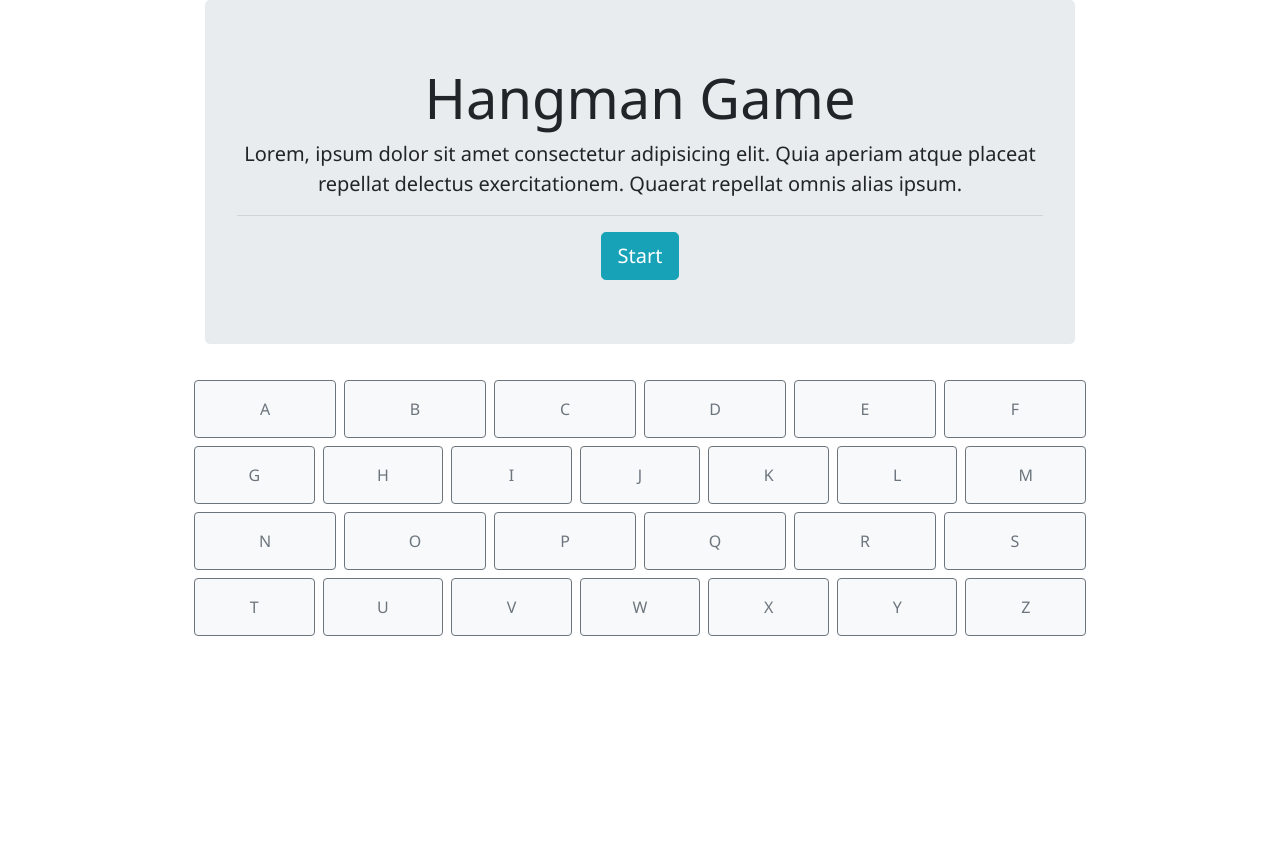
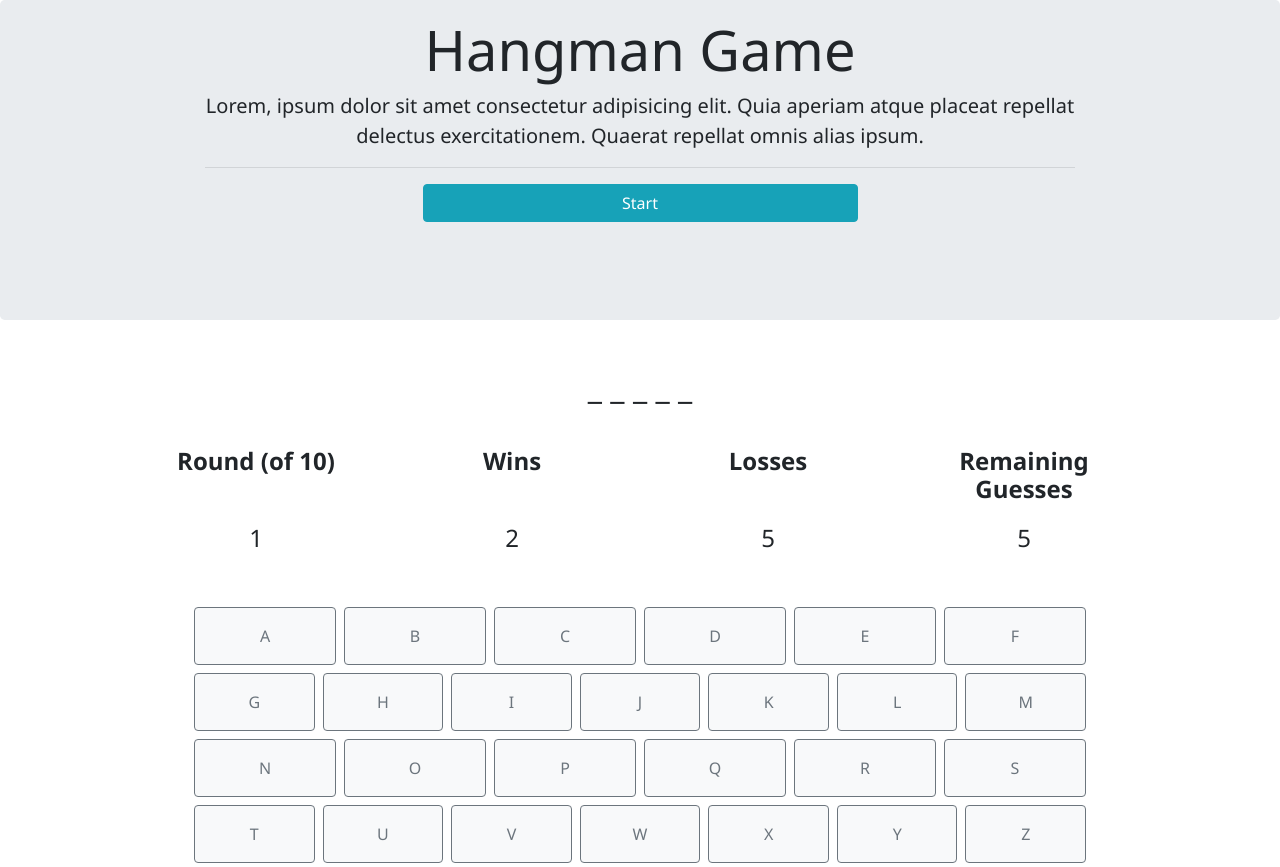
Before and after one commit to DevMike42/Hangman, a plain HTML site: page index.html in a window 1280 px wide. Before the commit the page ends 800 px from the top, so only its background shows below. Drawn offline with nearby package versions, Linux system fonts and the light colour scheme.

Commit message:
Updated UI / Game values

```diff
--- a/index.html
+++ b/index.html
@@ -17,17 +17,63 @@
 
 <body>
 
-  <div class="container">
-
-    <div class="jumbotron text-center">
+  <!-- Header Section -->
+  <div class="jumbotron text-center py-3">
+    <section class="container">
       <h1 class="display-4">Hangman Game</h1>
       <p class="lead">Lorem, ipsum dolor sit amet consectetur adipisicing elit. Quia aperiam atque placeat repellat
         delectus exercitationem. Quaerat repellat omnis alias ipsum.</p>
       <hr>
-      <a href="#" class="btn btn-info btn-lg">Start</a>
+      <div id="btn-and-alert" class="w-50 m-auto">
+        <a href="#" class="btn btn-info btn-block">Start</a>
+        <div class="alert alert-success mt-3 invisible">
+          test
+        </div>
+      </div>
+    </section>
+  </div>
+
+  <!-- Game Values Section -->
+  <section id="game-values" class="container">
+    <div class="row py-3">
+      <div id="word" class=" w-100 text-center">
+        <h2>_ _ _ _ _ </h2>
+      </div>
     </div>
+    <div class="row pt-3">
+      <div class="col">
+        <h4><strong>Round (of 10)</strong></h4>
+      </div>
+      <div class="col">
+        <h4><strong>Wins</strong></h4>
+      </div>
+      <div class="col">
+        <h4><strong>Losses</strong></h4>
+      </div>
+      <div class="col">
+        <h4><strong>Remaining Guesses</strong></h4>
+      </div>
+    </div>
+    <div class="row">
+      <div class="col">
+        <h4 id="round">1</h4>
+      </div>
+      <div class="col">
+        <h4 id="wins">2</h4>
+      </div>
+      <div class="col">
+        <h4 id="losses">5</h4>
+      </div>
+      <div class="col">
+        <h4 id="guesses">5</h4>
+      </div>
+    </div>
+  </section>
 
-    <section id="letters" class="m-auto">
+  <!-- Keyboard Section -->
+  <section class="container">
+    <div id="letters" class="m-auto">
+      <!-- Row 1 -->
       <div class="row">
         <div class="col-2 text-center m-0 p-1">
           <a href="#" class="btn btn-secondary w-100 p-3 bg-light border rounded border-secondary">
@@ -60,7 +106,7 @@
           </a>
         </div>
       </div>
-
+      <!-- Row 2 -->
       <div class="row">
         <div class="col text-center m-0 p-1">
           <a href="#" class="btn btn-secondary w-100 p-3 bg-light border rounded border-secondary">
@@ -98,7 +144,7 @@
           </a>
         </div>
       </div>
-
+      <!-- Row 3 -->
       <div class="row">
         <div class="col-2 text-center m-0 p-1">
           <a href="#" class="btn btn-secondary w-100 p-3 bg-light border rounded border-secondary">
@@ -131,7 +177,7 @@
           </a>
         </div>
       </div>
-
+      <!-- Row 4 -->
       <div class="row">
         <div class="col text-center m-0 p-1">
           <a href="#" class="btn btn-secondary w-100 p-3 bg-light border rounded border-secondary">
@@ -169,10 +215,7 @@
           </a>
         </div>
       </div>
-
-  </div>
-
-
+    </div>
   </section>
 
 
```
